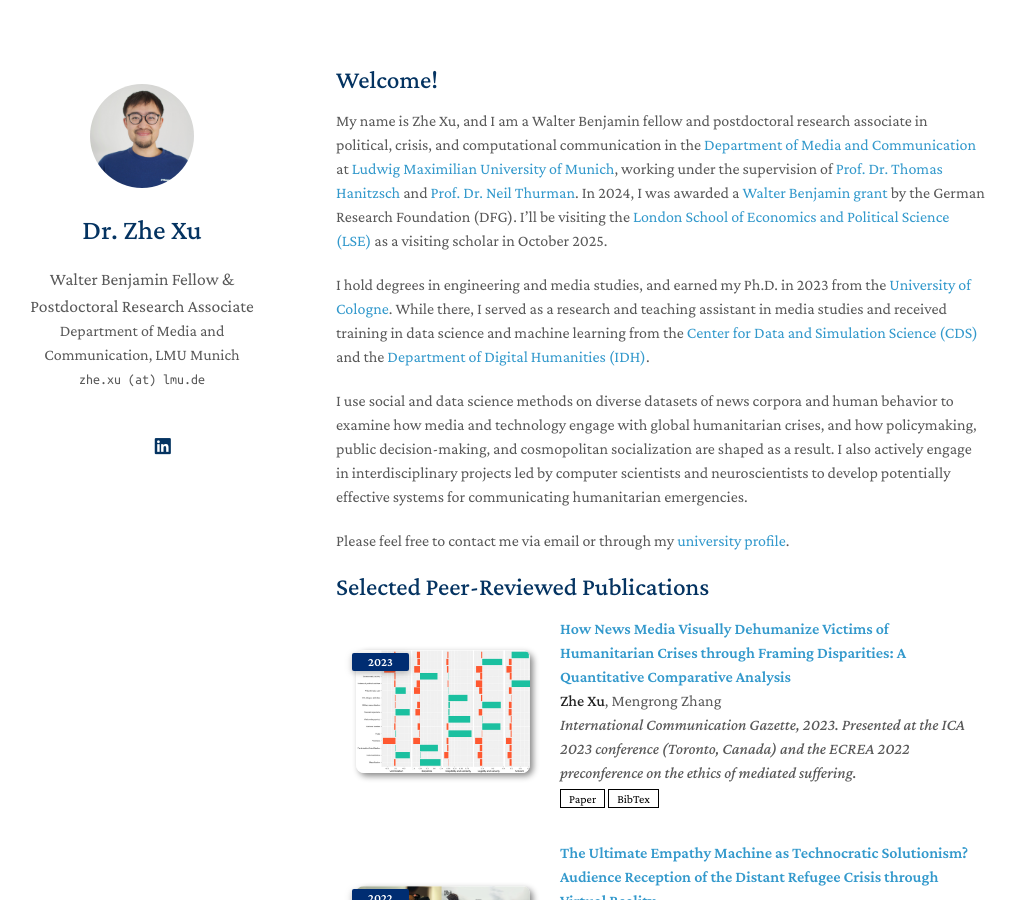
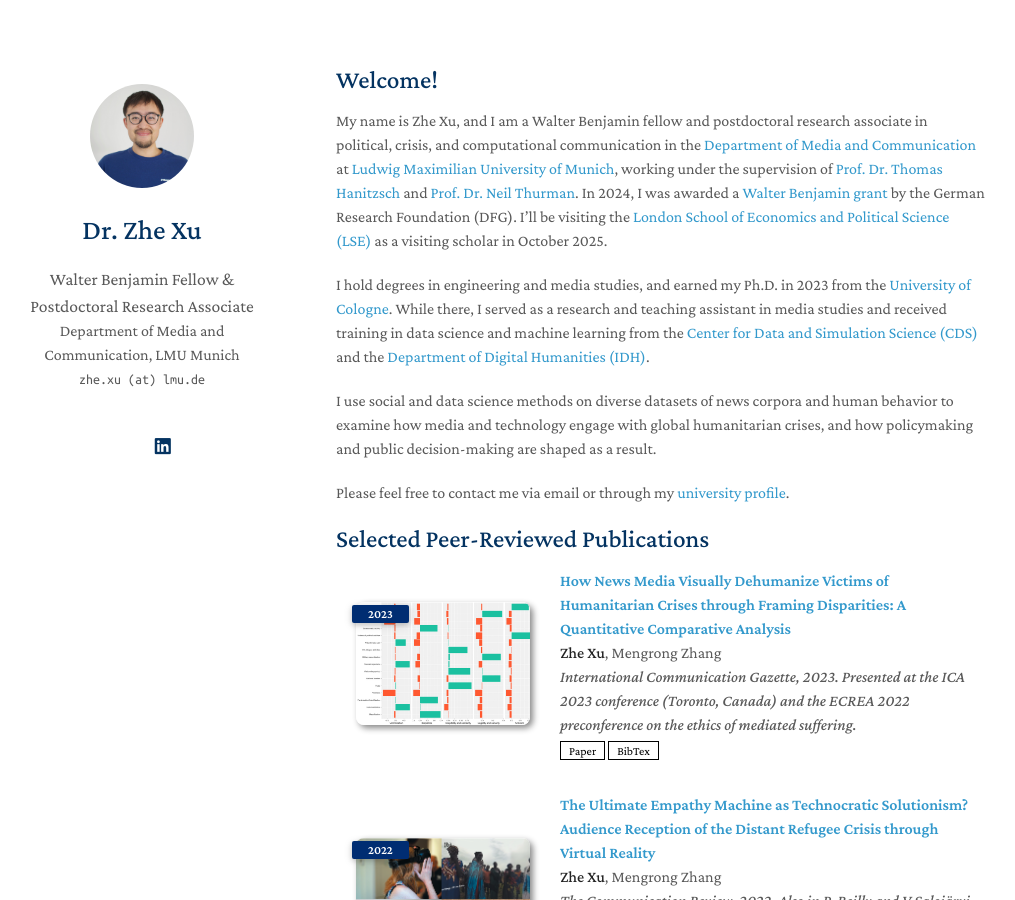
Before and after one commit to zhexuphd/home, a Jekyll site: the page built from index.md, in a window 1280 px wide and 900 px high. Shown: the whole window, without its empty margins (134-1149 px from the left). Built offline with Jekyll 4.4.1, drawn with Linux system fonts in a browser that asks for light colours; a style sheet for code colours, icons or effects is not loaded; our own code applies the rules of GitHub Pages for plain Markdown files.

Commit message:
Update index.md

```diff
--- a/index.md
+++ b/index.md
@@ -7,7 +7,7 @@
 
 I hold degrees in engineering and media studies, and earned my Ph.D. in 2023 from the [University of Cologne](https://www.uni-koeln.de/en/). While there, I served as a research and teaching assistant in media studies and received training in data science and machine learning from the [Center for Data and Simulation Science (CDS)](https://cds.uni-koeln.de/en/) and the [Department of Digital Humanities (IDH)](https://dh.phil-fak.uni-koeln.de/).
 
-I use social and data science methods on diverse datasets of news corpora and human behavior to examine how media and technology engage with global humanitarian crises, and how policymaking, public decision-making, and cosmopolitan socialization are shaped as a result. I also actively engage in interdisciplinary projects led by computer scientists and neuroscientists to develop potentially effective systems for communicating humanitarian emergencies.
+I use social and data science methods on diverse datasets of news corpora and human behavior to examine how media and technology engage with global humanitarian crises, and how policymaking and public decision-making are shaped as a result.
 
 Please feel free to contact me via email or through my [university profile](https://www.ifkw.uni-muenchen.de/organisation/personen/mitarbeiter/xu_zhe/index.html).
 
```
